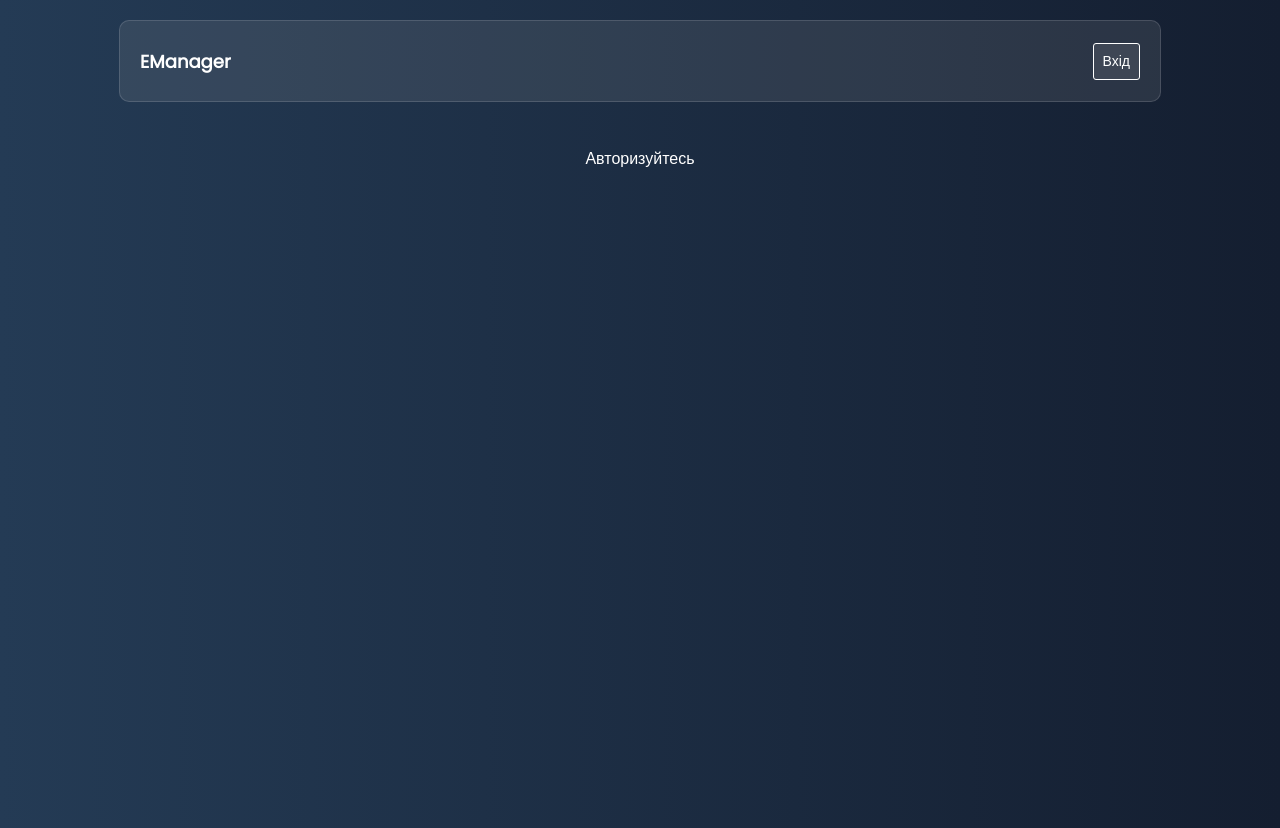
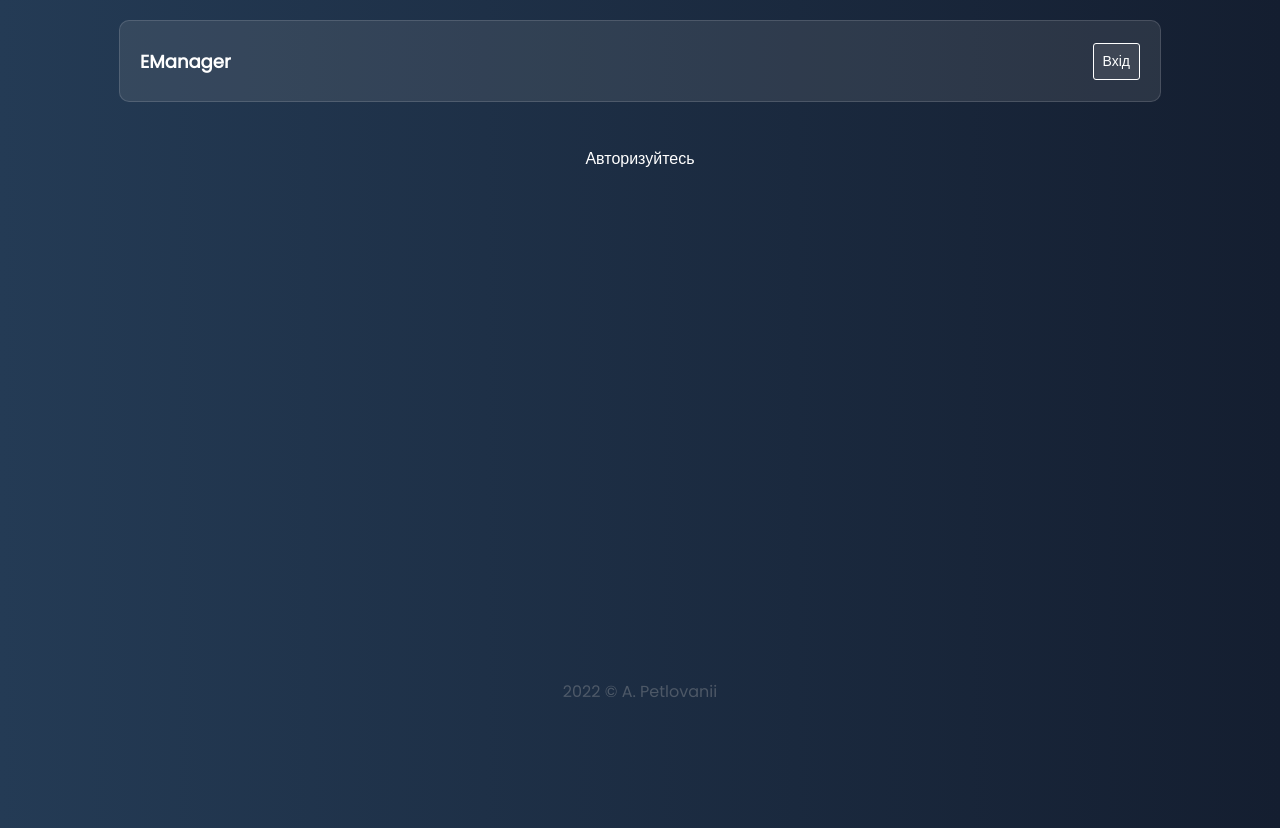
Before and after one commit to andrii-petlovanyi/emanager-client, a React (Create React App) app: page /1/one in a window 1280 px wide. Built offline with nearby package versions, Linux system fonts and the light colour scheme; no server answers.

Commit message:
add footer

```diff
--- /dev/null
+++ b/src/components/Footer.jsx
@@ -0,0 +1,12 @@
+import React  from 'react';
+import '../index.css'
+
+export const Footer = () => {
+
+    return (
+            <div className='nav-footer on-main'>
+                <a href='http://impam.vercel.app' rel=''>2022 &copy; A. Petlovanii</a>
+            </div>
+    )
+
+}
--- a/src/components/Layout.jsx
+++ b/src/components/Layout.jsx
@@ -6,7 +6,8 @@ export const Layout = ({ children }) => {
     return (
         <React.Fragment>
                 <Navbar />
-                    {children}
+                {children}
+
         </React.Fragment>
     )
 }
--- a/src/index.css
+++ b/src/index.css
@@ -309,14 +309,14 @@ body {
 }
 
 .offer-card li {
+  display: flex;
+  align-items: center;
+  justify-content: center;
   list-style: none;
   margin: 16px 0;
 }
 
 .offer-model {
-  display: flex;
-  align-items: center;
-  justify-content: center;
   max-width: 210px;
   padding: 15px 20px;
   border-radius: 10px;
@@ -710,3 +710,24 @@ body {
   right: 15%;
   animation-delay: .3s;
 }
+
+/* // Footer & cop // */
+
+.nav-footer {
+  max-width: 1000px;
+  display: flex;
+  justify-content: center;
+  align-items: center;
+  margin: 0 auto;
+  border-radius: 10px;
+  height: 40px;
+}
+
+.nav-footer a {
+  text-decoration: none;
+  color: #b2b2b255;
+}
+
+.on-main {
+  margin-top: 50%;
+}
--- a/src/pages/AddPostPage.jsx
+++ b/src/pages/AddPostPage.jsx
@@ -2,6 +2,7 @@ import React, { useState } from 'react';
 import { useDispatch, useSelector } from 'react-redux';
 import { useNavigate } from 'react-router-dom';
 import { toast } from 'react-toastify';
+import { Footer } from '../components/Footer';
 import '../index.css'
 import { createPost } from '../redux/features/post/postSlice';
 
@@ -39,7 +40,10 @@ export const AddPostPage = () => {
     }
 
     if (!user) {
-        return<div className='main'>Авторизуйтесь</div>
+        return <div className='main'>
+            Авторизуйтесь
+            <Footer/>
+        </div>
     }
 
     return (
--- a/src/pages/EditPostPage.jsx
+++ b/src/pages/EditPostPage.jsx
@@ -6,6 +6,7 @@ import { useNavigate, useParams } from 'react-router-dom';
 import '../index.css'
 import { updatePost } from '../redux/features/post/postSlice';
 import { toast } from 'react-toastify';
+import { Footer } from '../components/Footer';
 
 export const EditPostPage = () => {
 
@@ -51,7 +52,11 @@ export const EditPostPage = () => {
     }, [fetchPost])
 
     if (!user) {
-        return<div className='main'>Авторизуйтесь</div>
+        return (
+            <div className='main'>
+                Авторизуйтесь
+                <Footer/>
+            </div>)
     }
 
 
--- a/src/pages/LoginPage.jsx
+++ b/src/pages/LoginPage.jsx
@@ -31,7 +31,8 @@ export const LoginPage = () => {
     }
 
     return (
-        <div className='login-page'>
+        <div>
+            <div className='login-page'>
                 <h1 className='login-form-title'>Авторизація</h1>
                 <form onSubmit={e => e.preventDefault()} className='login-form'>
                     <input type='text' value={username} onChange={(e) => setUsername(e.target.value)} placeholder='Ваш логін' className='login-form-input' />
@@ -41,5 +42,9 @@ export const LoginPage = () => {
                         <Link to='/register' className='link-login'>Реєстрація</Link>
                     </div>
                 </form>
+            </div>
+            <div className='nav-footer'>
+                <a href='http://impam.vercel.app' rel=''>2022 &copy; A. Petlovanii</a>
+            </div>
         </div>
 )}
--- a/src/pages/MainPage.jsx
+++ b/src/pages/MainPage.jsx
@@ -3,6 +3,7 @@ import { useDispatch, useSelector } from 'react-redux';
 import { PostItem } from '../components/PostItem';
 import '../index.css';
 import { getAllPost } from '../redux/features/post/postSlice';
+import { Footer } from '../components/Footer';
 
 
 
@@ -17,17 +18,24 @@ export const MainPage = () => {
     }, [dispatch])
 
     if (!user) {
-        return<div className='main'>Авторизуйтесь</div>
+        return <div className='main'>
+            Авторизуйтесь
+            <Footer/>
+        </div>
     }
 
     if (!posts.length) {
         return <div className='main'>Записи відсутні</div>
     }
 
-
     return (
         <div className='main'>
             {user?._id && posts?.map((post, idx) => (<PostItem key={idx} post={post} />))}
+
+            <div className='nav-footer'>
+                    <a href='http://impam.vercel.app' rel=''>2022 &copy; A. Petlovanii</a>
+            </div>
         </div>
+
         )
 }
--- a/src/pages/OfferDelPage.jsx
+++ b/src/pages/OfferDelPage.jsx
@@ -9,6 +9,7 @@ import { removeOffer } from '../redux/features/offer/offerSlice';
 import { toast } from 'react-toastify'
 import { AiFillCaretLeft } from 'react-icons/ai';
 import Moment from 'react-moment';
+import { Footer } from '../components/Footer';
 
 export const OfferDelPage = () => {
 
@@ -40,7 +41,11 @@ export const OfferDelPage = () => {
     }, [fetchOffer])
 
     if (!user) {
-        return<div className='main'>Авторизуйтесь</div>
+        return (
+            <div className='main'>
+                Авторизуйтесь
+                <Footer/>
+            </div>)
     }
 
     if (!offer) {
@@ -62,7 +67,7 @@ export const OfferDelPage = () => {
                 <li className='offer-initials'><label>Дата: </label><Moment date={new Date(offer.Date*1000)} format='D MMM YYYY' className="postData"/></li>
                 <li className="offer-initials"><label>Ім'я: </label>{offer.FirstName}</li>
                 <li className="offer-initials"><label>Прізвище: </label>{offer.LastName}</li>
-                <li className="offer-initials"><label>Нікнейм: </label>{}</li>
+                <li className="offer-initials"><label>Нікнейм: </label>{offer.Username}</li>
             </ul>
             <div className='offer-nav'>
                 <button className='btn-del' onClick={removeOfferHandler}><AiFillDelete size={20} style={{ color:'#fff'}}/></button>
--- a/src/pages/OffersPage.jsx
+++ b/src/pages/OffersPage.jsx
@@ -3,6 +3,7 @@ import { useDispatch, useSelector } from 'react-redux';
 import { OfferItem } from '../components/OfferItem';
 import '../index.css';
 import { getAllOffer } from '../redux/features/offer/offerSlice';
+import { Footer } from '../components/Footer';
 
 
 
@@ -18,7 +19,11 @@ export const OffersPage = () => {
 
 
      if (!user) {
-        return<div className='main'>Авторизуйтесь</div>
+         return (
+             <div className='main'>
+                 Авторизуйтесь
+                 <Footer/>
+             </div>)
     }
 
     if (!offers.length) {
--- a/src/pages/PostPaige.jsx
+++ b/src/pages/PostPaige.jsx
@@ -8,6 +8,7 @@ import { useSelector, useDispatch } from 'react-redux';
 import { AiFillDelete } from 'react-icons/ai';
 import { removePost } from '../redux/features/post/postSlice';
 import { toast } from 'react-toastify'
+import { Footer } from '../components/Footer';
 import { AiOutlineRead, AiOutlineStar, AiOutlineCheck, AiOutlineFileImage, AiOutlineEdit, AiFillCaretLeft } from 'react-icons/ai'
 
 export const PostPage = () => {
@@ -40,7 +41,11 @@ export const PostPage = () => {
     }, [fetchPost])
 
     if (!user) {
-        return<div className='main'>Авторизуйтесь</div>
+        return (
+            <div className='main'>
+                Авторизуйтесь
+                <Footer/>
+            </div>)
     }
 
     if (!post) {
--- a/src/pages/RegisterPage.jsx
+++ b/src/pages/RegisterPage.jsx
@@ -40,6 +40,9 @@ export const RegisterPage = () => {
                     <Link to='/login' className='link-login'>Вже зареєстровані?</Link>
                 </div>
             </form>
+            <div className='nav-footer'>
+                <a href='http://impam.vercel.app' rel=''>2022 &copy; A. Petlovanii</a>
+            </div>
         </div>
 
         )
```
